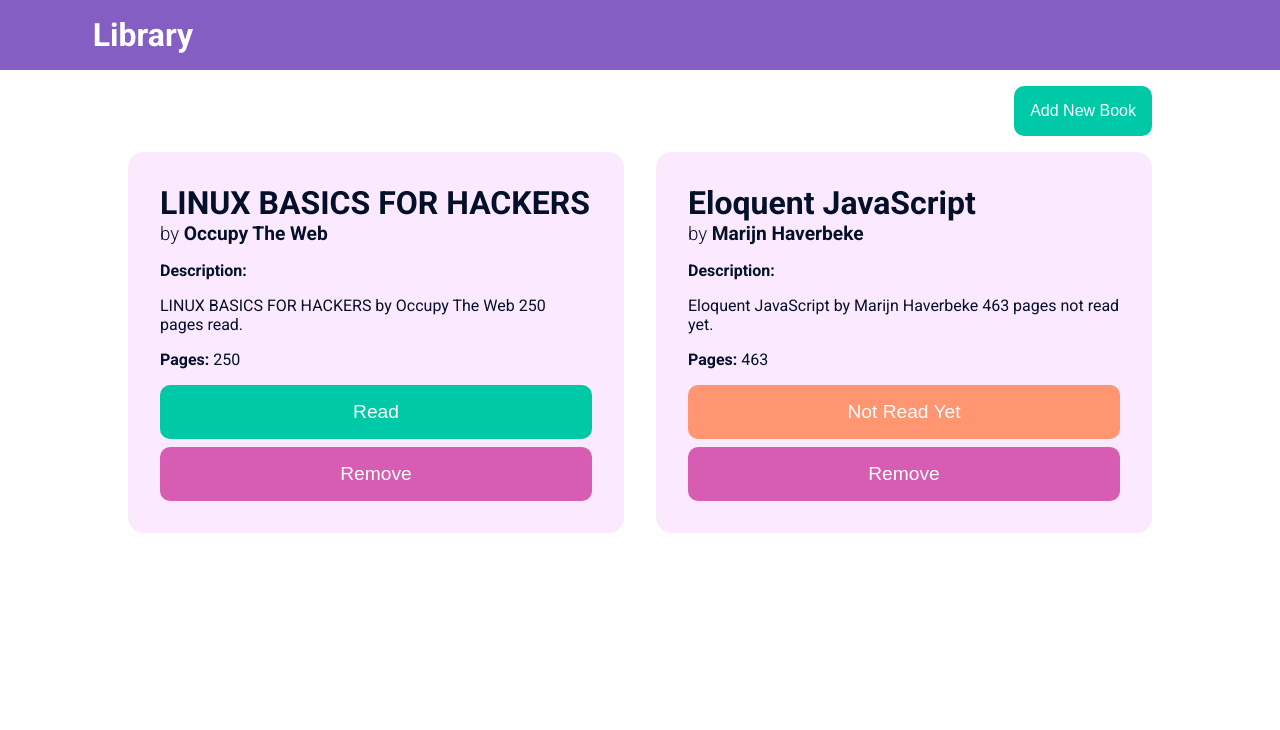
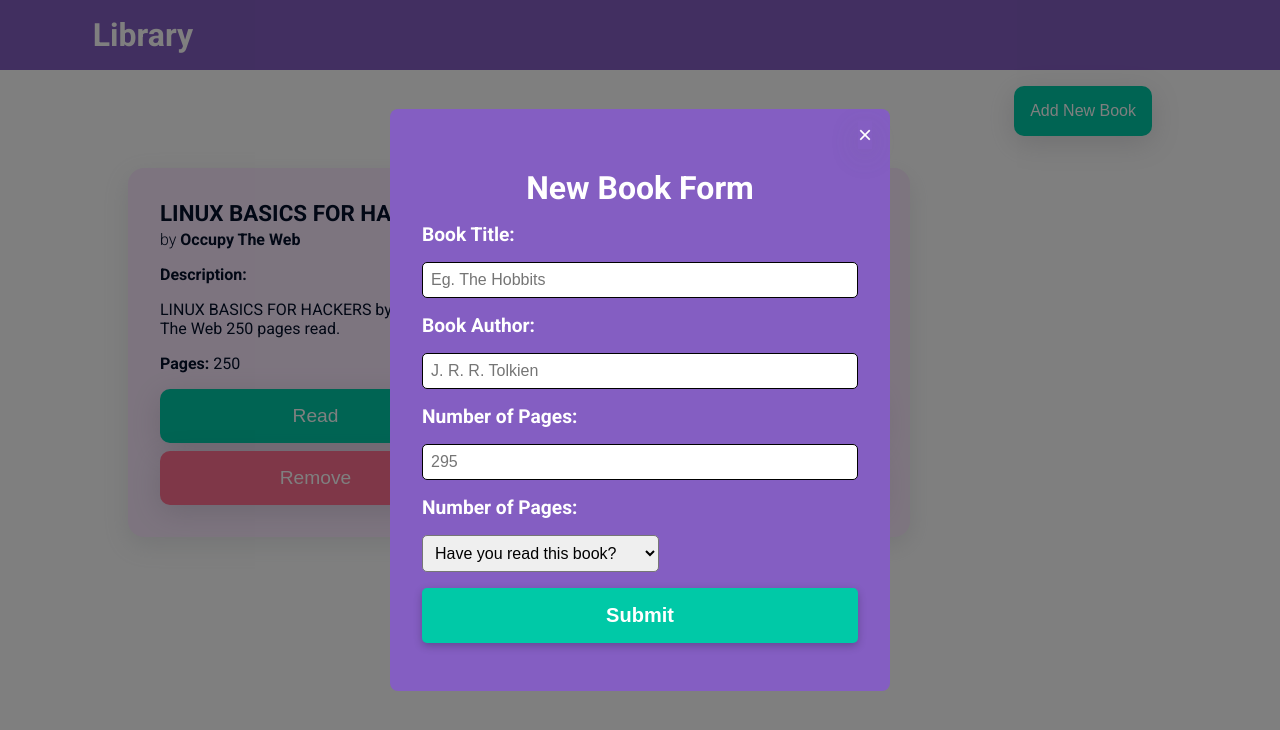
Before and after one commit to amangofer/odin-library, a plain HTML site: page index.html in a window 1280 px wide. Both pictures are taken after a click on the button "Add New Book". Drawn offline with Linux system fonts and the light colour scheme.

Commit message:
Make Add New Book button functional
  - create form for the new book
  - style the form
  - fix some styling on the page
  - rewrite the function that displays each book
  - make the new book form store data on the array and display the new
    books

```diff
--- a/index.html
+++ b/index.html
@@ -17,7 +17,31 @@
       <h1>Library</h1>
     </header>
     <main>
-      <button>Add New Book</button>
+      <button id="add-book">Add New Book</button>
+      <div class="new-book-form">
+        <button class="btn-close">&times;</button>
+        <form action="#" method="get" id="form">
+          <h1>New Book Form</h1>
+          <label for="title">Book Title:
+            <input id="title" name="title" type="text" placeholder="Eg. The Hobbits" required />
+          </label>
+          <label for="author">Book Author:
+            <input id="author" name="author" type="text" placeholder="J. R. R. Tolkien" required />
+          </label>
+          <label for="num-of-pages">Number of Pages:
+            <input id="num-of-pages" name="num-of-pages" type="number" placeholder="295" required />
+          </label>
+          <label for="read-status">Number of Pages:
+            <select name="read-status" id="read-status" required>
+              <option value="" disabled selected>Have you read this book?</option>
+              <option value="true">Yes, I have read this book.</option>
+              <option value="false">No, I haven't read this book.</option>
+            </select>
+          </label>
+          <input id="btn-submit" type="submit" value="Submit">
+        </form>
+      </div>
+      <div class="overlay"></div>
       <section class="book-cards"></section>
     </main>
     <script src="script.js"></script>
--- a/script.js
+++ b/script.js
@@ -20,11 +20,9 @@ const book2 = new Book ("Eloquent JavaScript", "Marijn Haverbeke", 463, false);
 addBookToLibrary(book1);
 addBookToLibrary(book2);
 
-function listBooks (lib) {
-  // function that loops through the array and displays each book
-  const bookCards = document.querySelector('.book-cards');
-  lib.forEach((book) => {
-    bookCards.innerHTML += `
+function createBookElement(book) {
+  // function that create Element
+  return `
         <div class="book-card">
             <h2>${book.title}</h2>
             <h3>by <span class="author">${book.author}</span></h3>
@@ -35,7 +33,65 @@ function listBooks (lib) {
             <button class="remove">Remove</button>
         </div>
   `;
+}
+
+function listBooks () {
+  // function that loops through the array and displays each book
+  const bookCards = document.querySelector('.book-cards');
+  myLibrary.forEach((book) => {
+    bookCards.innerHTML += createBookElement(book);
   });
 }
 
-listBooks(myLibrary);
+const addNewBook = document.querySelector("#add-book");
+const newBookForm = document.querySelector(".new-book-form");
+const overlay = document.querySelector(".overlay");
+const closeBtn = document.querySelector(".btn-close");
+const formSubmit = document.querySelector("#form");
+
+function openForm() {
+  // function that open the form
+  newBookForm.className += " active";
+  overlay.className += " active";
+}
+function closeForm() {
+  // function that closes the form
+  newBookForm.classList.remove("active");
+  overlay.classList.remove("active");
+}
+
+addNewBook.addEventListener('click', openForm);
+closeBtn.addEventListener('click', closeForm);
+overlay.addEventListener('click', closeForm );
+
+function createBookObj() {
+  // function that create Book object
+  const bookTitle = document.querySelector("#title").value;
+  const bookAuthor = document.querySelector("#author").value;
+  const numOfPages = document.querySelector("#num-of-pages").value;
+  const readStat = document.querySelector("#read-status").value == "true" ? true : false;
+
+  const newBook = new Book (bookTitle, bookAuthor, parseInt(numOfPages), readStat);
+  return newBook;
+}
+
+function clearForm (){
+  // function that clear the form values
+  document.querySelector("#title").value = "";
+  document.querySelector("#author").value = "";
+  document.querySelector("#num-of-pages").value = "";
+  document.querySelector("#read-status").value = "";
+}
+
+formSubmit.addEventListener('submit', (e) => {
+  e.preventDefault();
+
+  const newBook = createBookObj();
+  addBookToLibrary(newBook);
+  const bookCards = document.querySelector('.book-cards');
+  bookCards.innerHTML += createBookElement(newBook);
+  clearForm();
+  closeForm();
+});
+
+listBooks();
--- a/style.css
+++ b/style.css
@@ -31,6 +31,7 @@ main {
 button {
     cursor: pointer;
     color: #fff;
+    box-shadow: rgba(100, 100, 111, 0.2) 0px 7px 29px 0px;
 }
 
 main > button {
@@ -47,9 +48,9 @@ main > button:hover {
 }
 
 .book-cards {
-    margin-top: 1rem;
+    margin-top: 2rem;
     display: grid;
-    grid-template-columns: repeat(auto-fit, minmax(350px, 1fr) );
+    grid-template-columns: repeat(auto-fit, 375px );
     gap: 2rem;
 }
 
@@ -58,18 +59,20 @@ main > button:hover {
     border-radius: 1rem;
     background-color: #FBEAFF;
     color: #04102a;
+    box-shadow: rgba(149, 157, 165, 0.2) 0px 8px 24px;
 }
 
 .book-card h2 {
-    font-size: 2rem;
+    font-size: 1.4rem;
+    margin-bottom: 0.25rem;
 }
 
 .book-card h3 {
     font-weight:lighter;
     margin-bottom: 1rem;
+    font-size: 1rem;
 }
 .book-card h3 > span {
-    font-size: 1.2rem;
     font-weight:bold;
 }
 .book-info {
@@ -107,12 +110,110 @@ main > button:hover {
 }
 
 .not-read:hover {
-    background-color: #e5614a;
+    background-color: #ea8371;
 }
 .remove {
-    background-color: #D65DB1;
+    background-color: #FF6F91;
 }
 
 .remove:hover {
-    background-color: #FF6F91;
+    background-color: #e26e89;
 }
+
+.new-book-form {
+    width: 500px;
+    padding: 2rem;
+    border-radius: .5rem;
+    position: fixed;
+    top: 50%;
+    left: 50%;
+    transform: translate(-50%, -50%) scale(0);
+    background-color: #845EC2;
+    color: #fff;
+    z-index: 10;
+}
+
+.new-book-form.active {
+    transform: translate(-50%, -50%) scale(1);
+}
+
+.new-book-form  form {
+    margin: 0 auto;
+}
+
+.new-book-form  h1 {
+    text-align: center;
+    margin-bottom: 1rem;
+}
+
+.new-book-form label {
+    display: block;
+    font-size: 1.2rem;
+    font-weight: bold;
+}
+.new-book-form input {
+    display: block;
+    width: 100%;
+    font-size: 1rem;
+    padding: .5rem;
+    border-radius: 5px;
+    border: 1px solid black;
+    margin: 1rem 0;
+}
+.new-book-form select {
+    display: block;
+    font-size: 1rem;
+    padding: .5rem;
+    margin: 1rem 0;
+    border-radius: 5px;
+}
+
+.new-book-form input {
+    display: block;
+    width: 100%;
+    font-size: 1rem;
+    padding: .5rem;
+    border-radius: 5px;
+    border: 1px solid black;
+    margin: 1rem 0;
+}
+
+#btn-submit {
+    background-color: #00C9A7;
+    color: white;
+    font-size: 1.25rem;
+    font-weight: bold;
+    padding: 1rem;
+    border: none;
+    cursor: pointer;
+    box-shadow: rgba(0, 0, 0, 0.24) 0px 3px 8px;
+}
+#btn-submit:hover {
+    background-color: #31a793;
+}
+
+.btn-close {
+    background-color: transparent;
+    border: none;
+    font-size: 1.5rem;
+    font-weight: lighter;
+    margin-left: 100%;
+    position: relative;
+    top: -20px;
+}
+
+.overlay {
+    position: fixed;
+    opacity: 0;
+    top: 0;
+    bottom: 0;
+    left: 0;
+    right: 0;
+    background-color: rgba(0, 0, 0, .5);
+    pointer-events: none;
+}
+
+.overlay.active {
+    opacity: 1;
+    pointer-events: all;
+}
```
Lines whose indentation alone changed are shown as unchanged.
